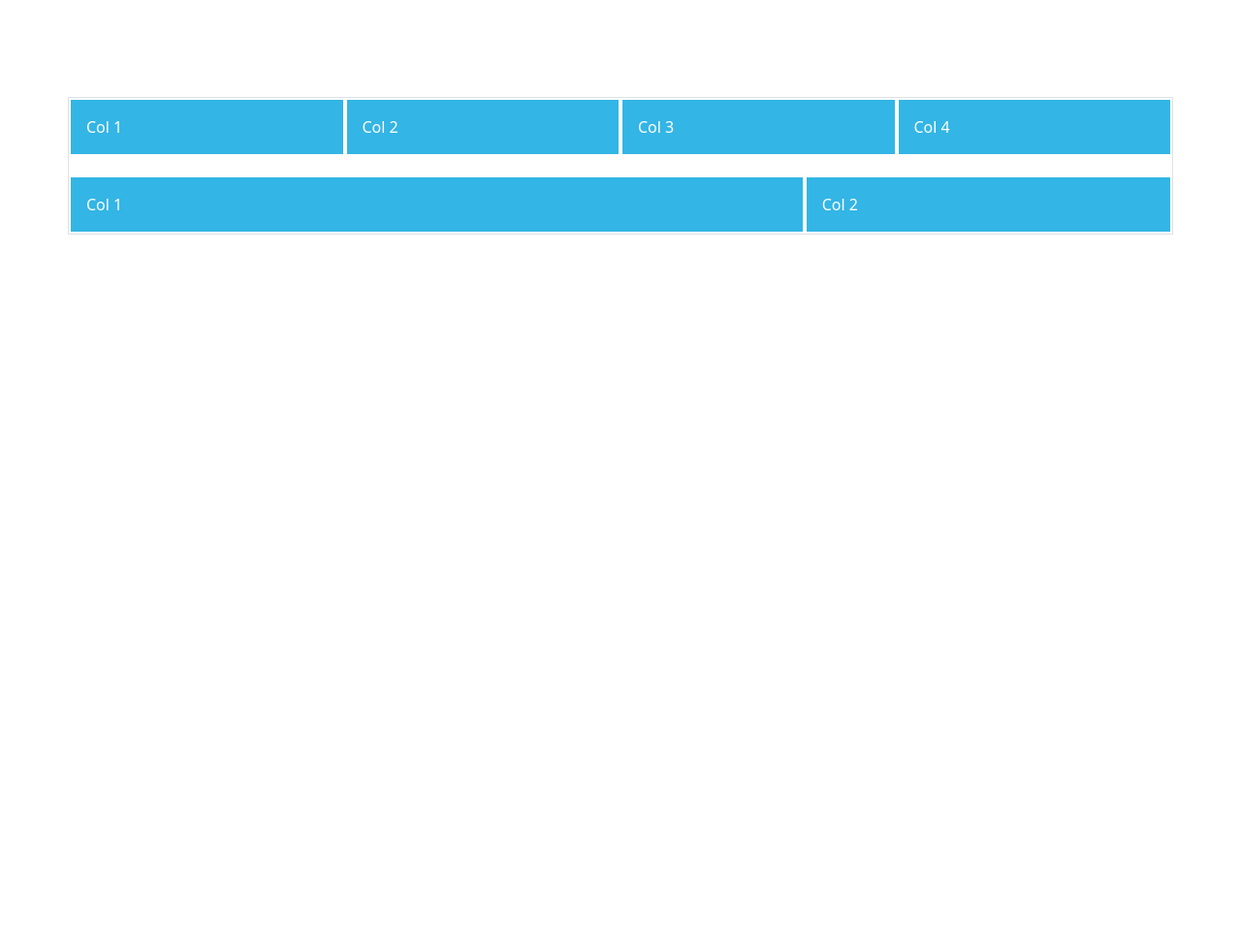
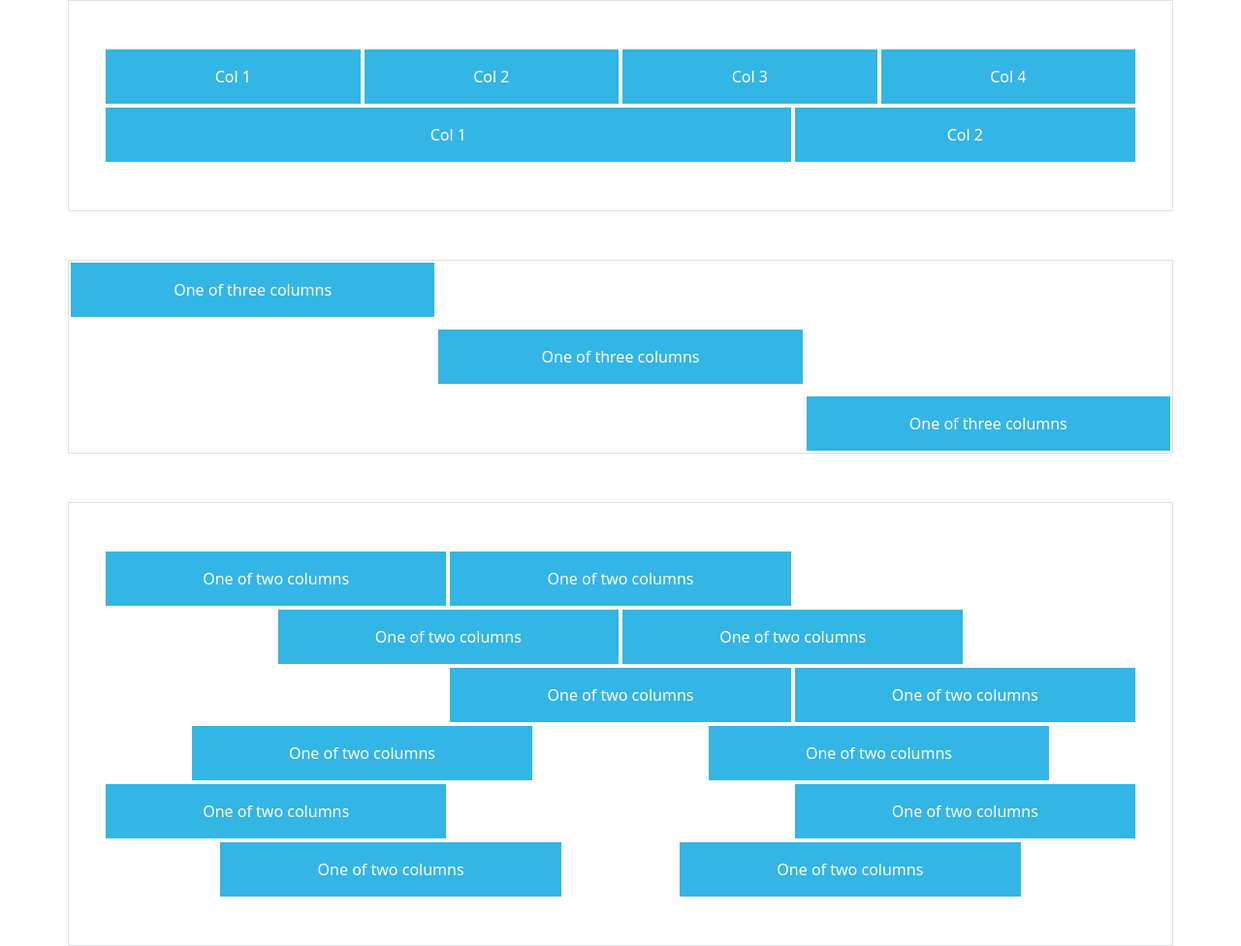
Before and after one commit to Rashedin-063/Exploration-of-Bootstrap, a plain HTML site: page 01-crash-course/1.04 - Grid/index.html in a window 1280 px wide. Shown: the whole page at 97% size. Before the commit the page ends 800 px from the top, so only its background shows below. Drawn offline with nearby package versions, Linux system fonts and the light colour scheme.

Commit message:
grid explored

```diff
--- a/01-crash-course/1.04 - Grid/index.html
+++ b/01-crash-course/1.04 - Grid/index.html
@@ -18,22 +18,88 @@
 
     </style>
   </head>
-  <body style="margin-top: 100px;">
-
-    <div class="container-md border">
-    <div class="row">
-       <div class="col">Col 1</div>
-     <div class="col">Col 2</div>
-     <div class="col">Col 3</div>
+  <body >
+<!-- first container -->
+    <div class="container-md border text-center border p-5">
+    <div class="row ">
+       <div class="col align-self-start">Col 1</div>
+     <div class="col align-self-center">Col 2</div>
+     <div class="col align-self-end">Col 3</div>
      <div class="col">Col 4</div>
     </div>
-    <div style="margin-top: 20px;" class="row">
+    <div class="row">
        <div class="col-xxl-9 col-lg-8 col-md-6">Col 1</div>
      <div class="col-xxl-3 col-lg-4 col-md-6">Col 2</div>
 
     </div>
     </div>
 
+    <!-- second container -->
+     <section style="margin-top: 50px; height: 200px;"  class="container text-center border">
+  <div class="row" style="min-height: 100%;">
+    <div class="col align-self-start">
+      One of three columns
+    </div>
+    <div class="col align-self-center">
+      One of three columns
+    </div>
+    <div class="col align-self-end">
+      One of three columns
+    </div>
+  </div>
+</section>
+
+    <!-- third container -->
+    <section style="margin-top: 50px;" class="container text-center border p-5">
+  <div class="row justify-content-start">
+    <div class="col-4">
+      One of two columns
+    </div>
+    <div class="col-4">
+      One of two columns
+    </div>
+  </div>
+  <div class="row justify-content-center">
+    <div class="col-4">
+      One of two columns
+    </div>
+    <div class="col-4">
+      One of two columns
+    </div>
+  </div>
+  <div class="row justify-content-end">
+    <div class="col-4">
+      One of two columns
+    </div>
+    <div class="col-4">
+      One of two columns
+    </div>
+  </div>
+  <div class="row justify-content-around">
+    <div class="col-4">
+      One of two columns
+    </div>
+    <div class="col-4">
+      One of two columns
+    </div>
+  </div>
+  <div class="row justify-content-between">
+    <div class="col-4">
+      One of two columns
+    </div>
+    <div class="col-4">
+      One of two columns
+    </div>
+  </div>
+  <div class="row justify-content-evenly">
+    <div class="col-4">
+      One of two columns
+    </div>
+    <div class="col-4">
+      One of two columns
+    </div>
+  </div>
+</section>
 
 
     <!-- scripts -->
```
Also changed, not shown: 01-crash-course/1.04 - Grid/index2.html (added, +67 -0 lines).
